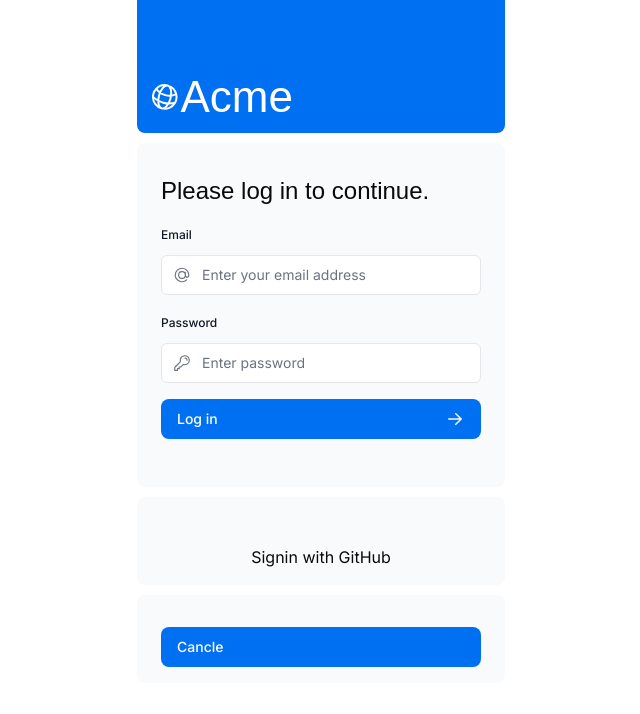
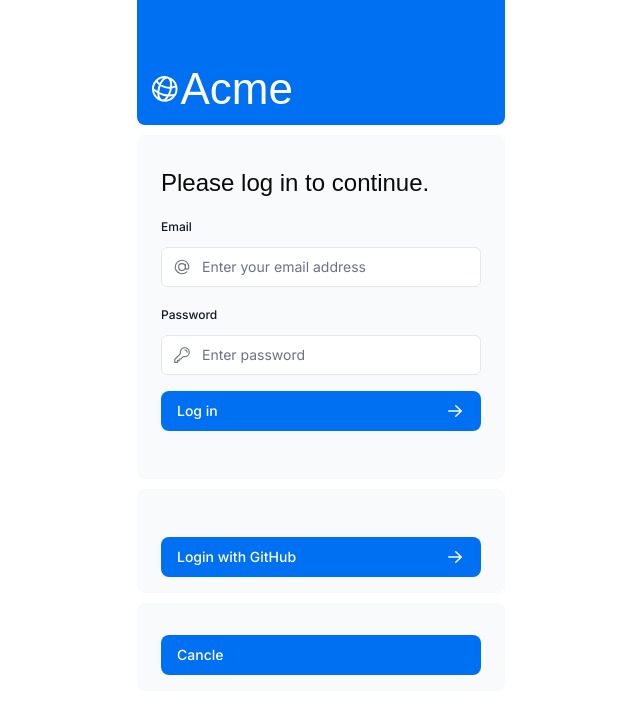
Before and after one commit to catzilaza/nextjsDashboard, a Next.js app: page /login in a window 1280 px wide. Shown: the top 714 px of the page, without its empty margins (319-959 px from the left). Built offline with nearby package versions, Linux system fonts and the light colour scheme; no server answers; a web font is replaced by a local one.

Commit message:
oauth github at times 3

```diff
--- a/app/dashboard/customers/page.tsx
+++ b/app/dashboard/customers/page.tsx
@@ -4,7 +4,7 @@
 
 export default async function Page() {
   const session: any = await getLoginSession();
-  console.log("session", session);
+  // console.log("session", session);
 
   return (
     <>
@@ -16,13 +16,18 @@
           <img
             className="size-10 rounded-full"
             src={session?.user?.image as string}
-            alt=""
+            alt="Not Found Image"
           />
           <div className="ml-3">
             <p className="text-sm font-medium text-gray-900">
-              {session?.user?.name as string} : role {session?.user?.roll}
+              Name : {session?.user?.name as string}
             </p>
-            <p className="text-sm text-gray-500">{session?.user?.email}</p>
+            <p className="text-sm font-medium text-gray-900">
+              Role : {session?.user?.roll as string}
+            </p>
+            <p className="text-sm text-gray-500">
+              Email : {session?.user?.email as string}
+            </p>
           </div>
         </li>
         <div className="divide-y divide-gray-200"></div>
--- a/app/login/page.tsx
+++ b/app/login/page.tsx
@@ -3,6 +3,8 @@
 import { Suspense } from "react";
 import { signIn } from "@/auth";
 import Link from "next/link";
+import { ArrowRightIcon } from "@heroicons/react/20/solid";
+import { Button } from "../ui/button";
 
 export default function LoginPage() {
   return (
@@ -25,9 +27,10 @@
             className="space-y-3"
           >
             <div className="flex-1 rounded-lg bg-gray-50 px-6 pb-4 pt-8">
-              <button className="mt-4 w-full" type="submit">
-                Signin with GitHub
-              </button>
+              <Button className="mt-4 w-full" type="submit">
+                Login with GitHub
+                <ArrowRightIcon className="ml-auto h-5 w-5 text-gray-50" />
+              </Button>
             </div>
           </form>
         </Suspense>
--- a/app/page.tsx
+++ b/app/page.tsx
@@ -6,8 +6,6 @@
 import Image from "next/image";
 import Navbar from "./ui/navbar";
 // import Card from "./ui/card";
-import pic1_hero_desktop from "../public/hero-desktop.png";
-import pic2_hero_mobile from "../public/hero-mobile.png";
 import { Statususer } from "@/components/statususer";
 
 export default function Page() {
@@ -51,7 +49,6 @@
           />
           <Image
             src={"/hero-mobile.png"}
-            // src="/hero-mobile.png"
             priority
             width={560}
             height={620}
```
